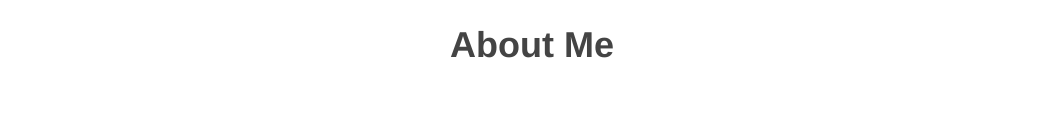
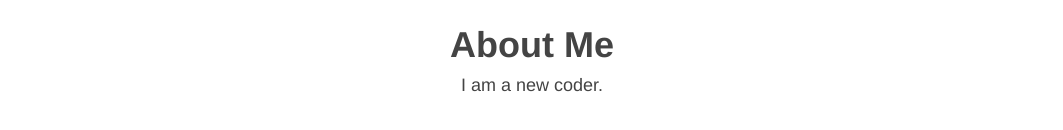
Before and after one commit to karencsolorio/karencsolorio.github.io, a plain HTML site: page index.html in a window 1280 px wide. Shown: the part 2544-2674 px from the top of the page, without its empty margins (108-1171 px from the left). Drawn offline with Linux system fonts and the light colour scheme.

Commit message:
second commit

```diff
--- a/index.html
+++ b/index.html
@@ -74,6 +74,7 @@
 
         <section>
             <h1>About Me</h1>
+            <p>I am a new coder.</p>
         </section>
     </body>
 </html>
```
